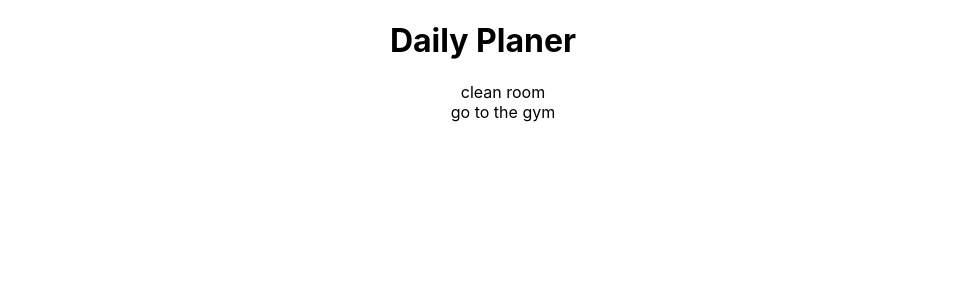
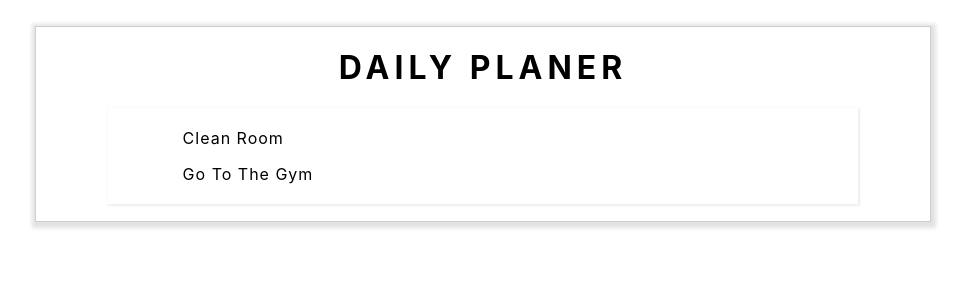
Before and after one commit to Kristinna97/todo-react-app, a React (Create React App) app: page / in a window 1280 px wide. Shown: the top 300 px of the page, without its empty margins (157-1124 px from the left). Built offline with nearby package versions, Linux system fonts and the light colour scheme.

Commit message:
initial styling

```diff
--- a/src/App.css
+++ b/src/App.css
@@ -1,7 +1,31 @@
 .App {
   text-align: center;
+  margin: 2% 15%;
+  border: 1px solid rgb(207, 205, 205);
+  box-shadow: 1px 2px 4px 4px #e4e1e1;
+}
+
+h1 {
+  letter-spacing: 5px;
+  text-transform: uppercase;
 }
 
 ul {
   list-style-type: none;
+  margin: 2% 8%;
+  box-shadow: 1px 1px 2px 1px #f1eded;
+  padding: 5px 0;
 }
+
+li {
+  box-shadow: 2px 10px 10px -10px rgba(58, 57, 57, 0.69);
+  margin: 2% 10%;
+  display: flex;
+  justify-content: flex-start;
+  text-transform: capitalize;
+  letter-spacing: 1px;
+}
+
+li > input {
+  margin-bottom: 0px;
+}
```
